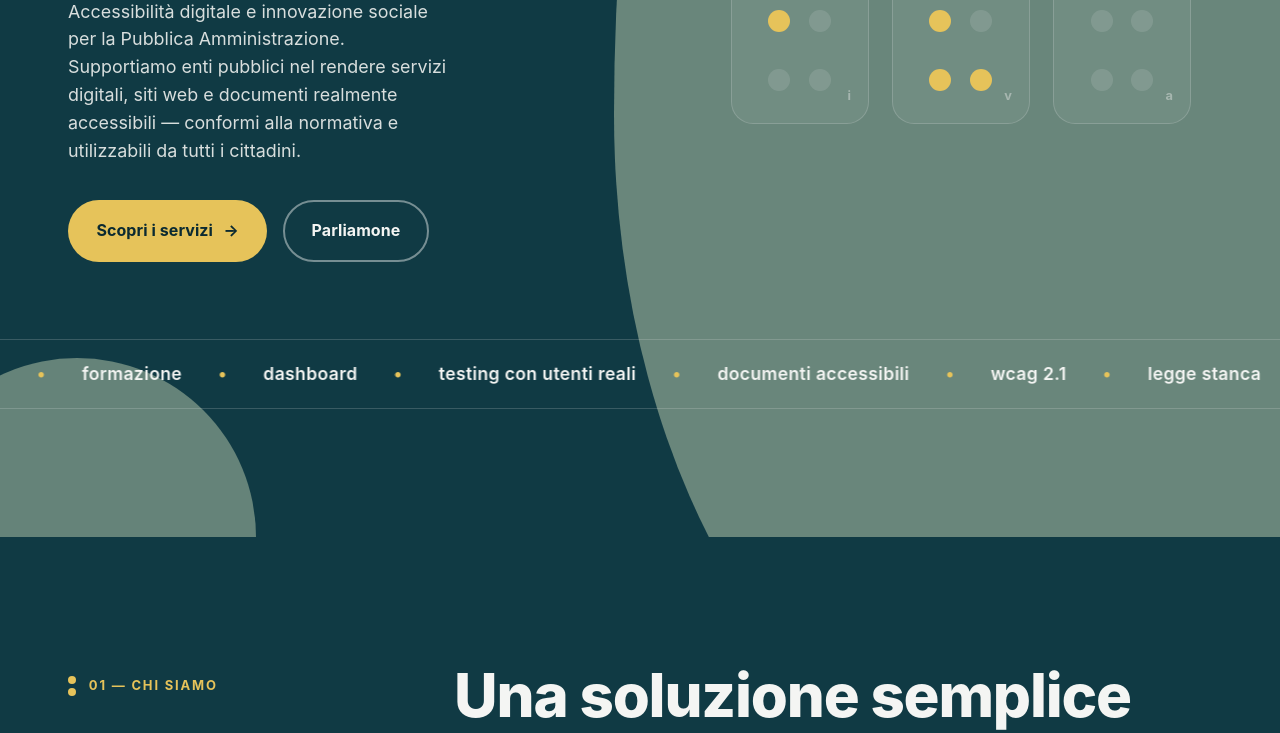
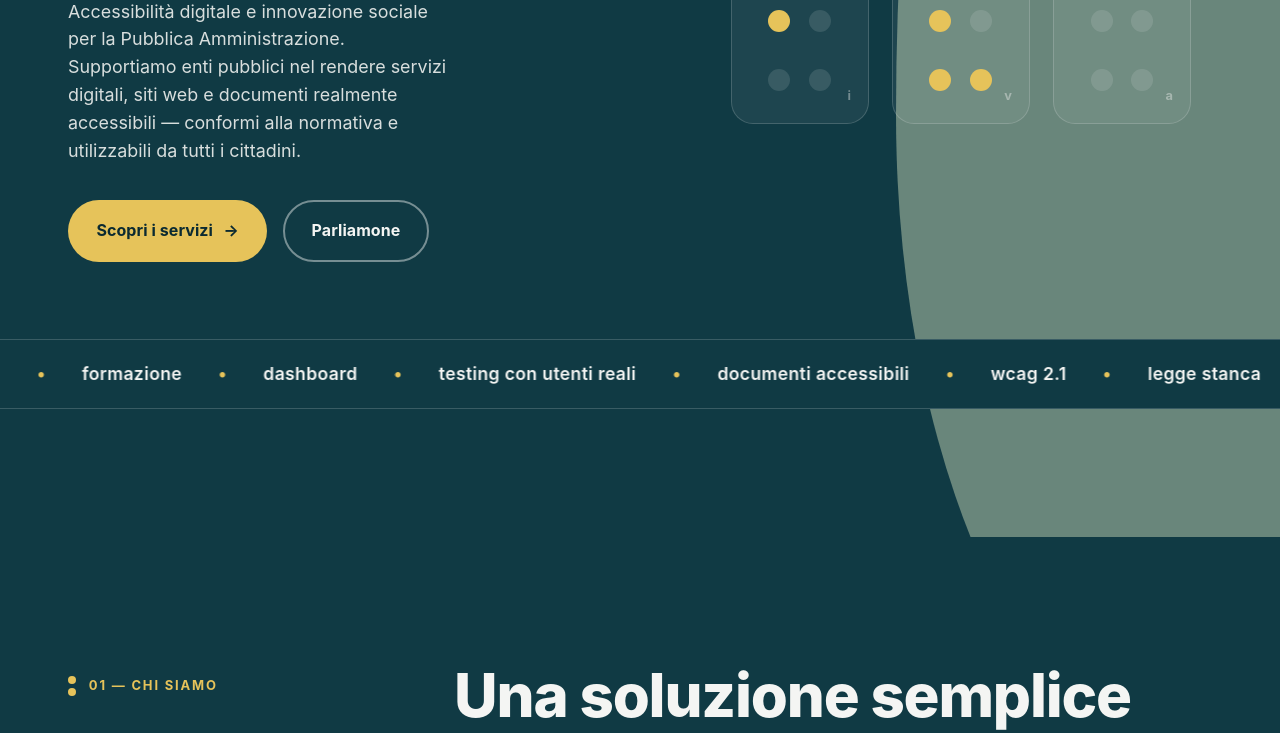
Before and after one commit to cooperativa-inclusiva/cooperativainclusiva.it, a plain HTML site: page index.html in a window 1280 px wide. Shown: the part 860-1593 px from the top of the page. Drawn offline with Linux system fonts and the light colour scheme; a web font is replaced by a local one.

Commit message:
fix contrast issue

```diff
--- a/index.html
+++ b/index.html
@@ -128,6 +128,10 @@
 
   <!-- ============ HERO ============ -->
   <section class="hero" id="top" aria-labelledby="hero-heading">
+    <div class="hero-decor" aria-hidden="true">
+      <span class="hero-blob"></span>
+      <span class="hero-circle"></span>
+    </div>
     <div class="container hero-grid">
       <div class="hero-copy">
         <p class="eyebrow">
--- a/styles.css
+++ b/styles.css
@@ -260,28 +260,33 @@ strong { font-weight: 700; }
   isolation: isolate;
 }
 
-/* Forme decorative giganti — blob sage e cerchi (motivo company profile) */
-.hero::before {
-  content: "";
+/* Strato decorativo: forme sage che richiamano il company profile
+   ("i" Braille, blob laterali). Sono in un layer separato a z-index 0
+   con pointer-events: none. Il contenuto testuale ha z-index > 1 e i
+   suoi container hanno bg petrol opaco esplicito, così che axe-core
+   possa risolvere il contrasto in modo deterministico. */
+.hero-decor {
+  position: absolute; inset: 0;
+  z-index: 0;
+  pointer-events: none;
+  overflow: hidden;
+}
+.hero-blob {
   position: absolute;
-  right: -18vw; top: -10%;
-  width: 70vw; height: 130%;
+  right: -25vw; top: -10%;
+  width: 55vw; height: 130%;
   background: var(--sage);
   border-radius: 50% 0 0 50% / 60% 0 0 40%;
-  z-index: 0;
   opacity: .95;
 }
-.hero::after {
-  /* Cerchio sage solido decorativo (richiamo "i" Braille) */
-  content: "";
+.hero-circle {
   position: absolute;
-  left: -8vw; bottom: -14vw;
-  width: 28vw; height: 28vw;
-  max-width: 380px; max-height: 380px;
-  min-width: 180px; min-height: 180px;
+  left: -22vw; bottom: -28vw;
+  width: 22vw; height: 22vw;
+  max-width: 280px; max-height: 280px;
+  min-width: 140px; min-height: 140px;
   background: var(--sage);
   border-radius: 50%;
-  z-index: 0;
   opacity: .9;
 }
 
@@ -446,6 +451,9 @@ strong { font-weight: 700; }
   border-block: 1px solid rgba(244,245,243,.18);
   padding-block: 1.25rem;
   overflow: hidden;
+  /* bg petrol opaco esplicito: garantisce contrasto deterministico
+     anche se forme decorative passano sotto a livello di stacking */
+  background: var(--petrol);
 }
 .marquee-track {
   display: flex; gap: 2.25rem;
@@ -548,7 +556,12 @@ strong { font-weight: 700; }
 .section-petrol .section-body p strong,
 .section-sage .section-body p strong { color: var(--saffron); }
 
-.section-lead.light { color: rgba(244,245,243,.92); }
+.section-lead.light { color: var(--ice); }
+/* Su sfondo sage il testo body deve essere scuro (4.5:1) — ice trasparente
+   non basta. #022128 dà 4.53:1 su sage #6E8B7F. */
+.section-sage .section-lead.light { color: #022128; }
+.section-sage .section-lead.light strong { color: #022128; }
+.section-sage .section-title.light { color: var(--ice); } /* titolo: large text → 3:1 */
 
 /* ============================================================= */
 /* CHI SIAMO                                                     */
```
